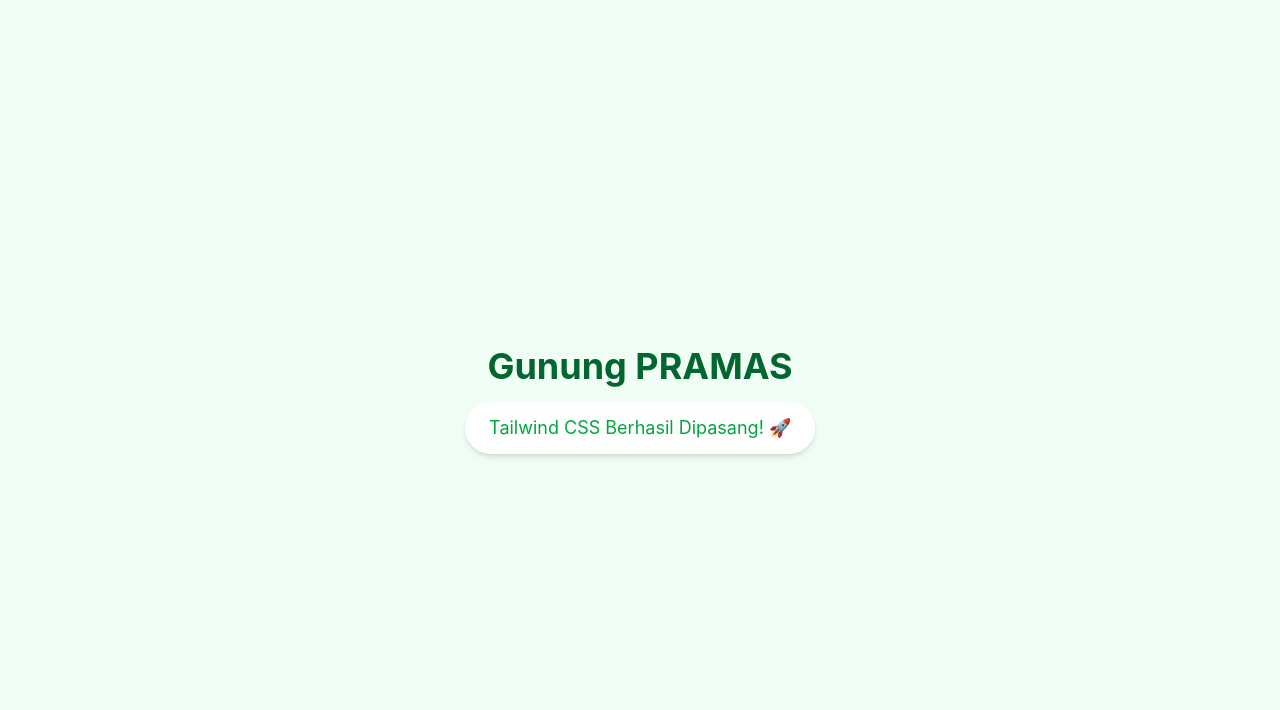
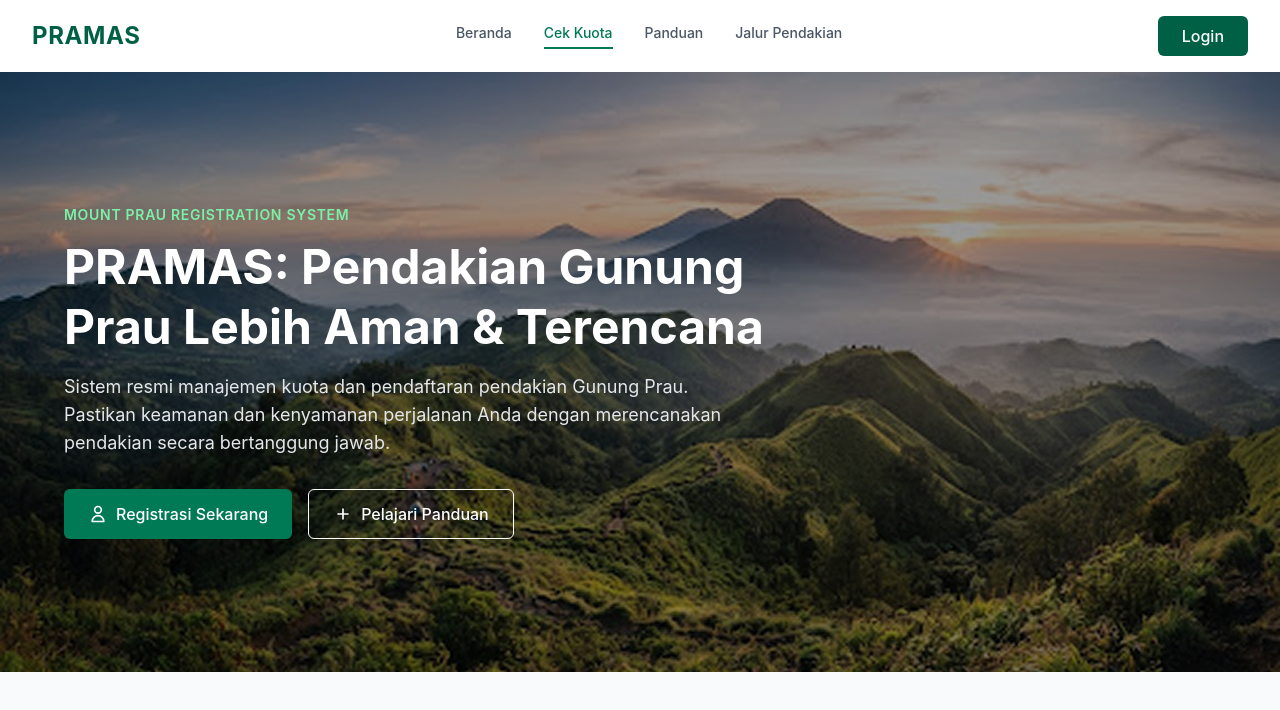
Before and after one commit to nabilmiftah/pramas-web, a React (Vite) app: page / in a window 1280 px wide. Shown: the top 710 px of the page. Built offline with nearby package versions, Linux system fonts and the light colour scheme.

Commit message:
Add Navbar and Hero Section

```diff
--- a/src/App.jsx
+++ b/src/App.jsx
@@ -1,14 +1,18 @@
+import Navbar from './components/Navbar';
+import Hero from './components/Hero';
+
 function App() {
   return (
-    <div className="min-h-screen bg-green-50 flex flex-col items-center justify-center">
-      <h1 className="text-4xl font-bold text-green-800 mb-4">
-        Gunung PRAMAS
-      </h1>
-      <p className="text-lg text-green-600 bg-white px-6 py-3 rounded-full shadow-md">
-        Tailwind CSS Berhasil Dipasang! 🚀
-      </p>
+    <div className="min-h-screen bg-gray-50 font-sans">
+      {/* Memanggil komponen Navbar */}
+      <Navbar />
+
+      {/* Area Konten Utama nantinya akan diletakkan di bawah sini */}
+      <main>
+        <Hero />
+      </main>
     </div>
-  )
+  );
 }
 
-export default App
+export default App;
--- /dev/null
+++ b/src/components/Hero.jsx
@@ -0,0 +1,50 @@
+import bgGunung from '../assets/images/gunungPrau.png';
+
+const Hero = () => {
+  return (
+    <div
+      className="relative w-full h-[500px] md:h-[600px] bg-cover bg-center flex items-center"
+      style={{
+        backgroundImage: `url(${bgGunung})`
+      }}
+    >
+      {/* Overlay gelap agar teks putih tetap terbaca walaupun gambar latarnya terang */}
+      <div className="absolute inset-0 bg-black/40"></div>
+
+      {/* Konten Teks dan Tombol */}
+      <div className="relative z-10 px-8 md:px-16 max-w-4xl text-white">
+        <p className="text-xs md:text-sm font-semibold tracking-wider text-green-300 mb-3 uppercase">
+          Mount Prau Registration System
+        </p>
+
+        <h1 className="text-4xl md:text-5xl font-bold leading-tight mb-4">
+          PRAMAS: Pendakian Gunung Prau Lebih Aman & Terencana
+        </h1>
+
+        <p className="text-base md:text-lg mb-8 text-gray-200 max-w-2xl">
+          Sistem resmi manajemen kuota dan pendaftaran pendakian Gunung Prau. Pastikan keamanan dan kenyamanan perjalanan Anda dengan merencanakan pendakian secara bertanggung jawab.
+        </p>
+
+        <div className="flex flex-col sm:flex-row space-y-4 sm:space-y-0 sm:space-x-4">
+          <button className="bg-emerald-700 hover:bg-emerald-600 text-white px-6 py-3 rounded-md font-medium transition duration-300 flex items-center justify-center">
+            {/* Ikon User */}
+            <svg className="w-5 h-5 mr-2" fill="none" stroke="currentColor" viewBox="0 0 24 24">
+              <path strokeLinecap="round" strokeLinejoin="round" strokeWidth="2" d="M16 7a4 4 0 11-8 0 4 4 0 018 0zM12 14a7 7 0 00-7 7h14a7 7 0 00-7-7z"></path>
+            </svg>
+            Registrasi Sekarang
+          </button>
+
+          <button className="bg-transparent border border-white hover:bg-white/20 text-white px-6 py-3 rounded-md font-medium transition duration-300 flex items-center justify-center">
+            {/* Ikon Buku/Panduan */}
+            <svg className="w-5 h-5 mr-2" fill="none" stroke="currentColor" viewBox="0 0 24 24">
+              <path strokeLinecap="round" strokeLinejoin="round" strokeWidth="2" d="M12 6v6m0 0v6m0-6h6m-6 0H6"></path>
+            </svg>
+            Pelajari Panduan
+          </button>
+        </div>
+      </div>
+    </div>
+  );
+};
+
+export default Hero;
--- /dev/null
+++ b/src/components/Navbar.jsx
@@ -0,0 +1,29 @@
+const Navbar = () => {
+  return (
+    <nav className="w-full bg-white py-4 px-8 flex justify-between items-center shadow-sm">
+      {/* Bagian Kiri: Logo */}
+      <div className="text-2xl font-bold text-emerald-800 tracking-wide">
+        PRAMAS
+      </div>
+
+      {/* Bagian Tengah: Menu Navigasi */}
+      <ul className="hidden md:flex space-x-8 text-gray-600 font-medium text-sm">
+        <li className="hover:text-emerald-700 cursor-pointer">Beranda</li>
+        <li className="text-emerald-700 border-b-2 border-emerald-700 pb-1 cursor-pointer">
+          Cek Kuota
+        </li>
+        <li className="hover:text-emerald-700 cursor-pointer">Panduan</li>
+        <li className="hover:text-emerald-700 cursor-pointer">Jalur Pendakian</li>
+      </ul>
+
+      {/* Bagian Kanan: Tombol Login */}
+      <div>
+        <button className="bg-emerald-800 hover:bg-emerald-900 text-white px-6 py-2 rounded-md font-medium transition duration-300">
+          Login
+        </button>
+      </div>
+    </nav>
+  );
+};
+
+export default Navbar;
```
Also changed, not shown: src/assets/images/gunungPrau.png (added).
